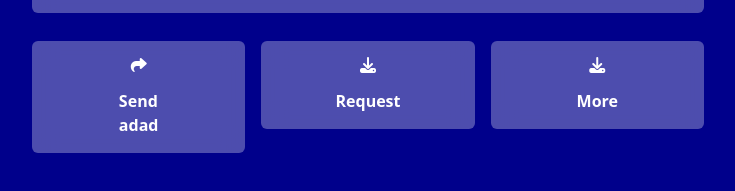
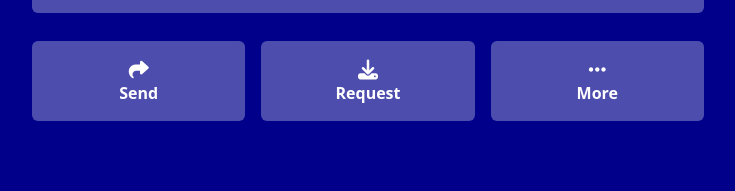
Before and after one commit to kilian-nagel/design-system, a website: page index.html in a window 1280 px wide. Shown: the part 251-442 px from the top of the page, without its empty margins (272-1007 px from the left). Drawn offline with Linux system fonts and the light colour scheme.

Commit message:
refactor : align properly containers and icons of actions section and make them strectch vertically

```diff
--- a/index.html
+++ b/index.html
@@ -36,24 +36,24 @@
                 </div>
             </div>
         </div>
-        <div class="actions max-w-2xl mx-auto flex gap-4 pt-7 justify-stretch">
-            <div class="send flex-1">
-                <div class="p-4 bg-white/30 backdrop-blur-md rounded-md flex items-center justify-center flex-col gap-4">
-                    <i class="fa-solid fa-share fa-md" style="color: #ffffff;"></i>
-                    <p>Send<br>adad<br></p>
+        <div class="actions max-w-2xl mx-auto flex gap-4 pt-7 justify-stretch align-stretch">
+            <div class="send flex flex-1 p-4 bg-white/30 backdrop-blur-md rounded-md flex items-center justify-center flex-col gap-1">
+                <div>
+                    <i class="fa-solid fa-share fa-lg" style="color: #ffffff;"></i>
                 </div>
+                <p>Send</p>
             </div>
-            <div class="request flex-1">
-                <div class="p-4 bg-white/30 backdrop-blur-md rounded-md flex items-center justify-center flex-col gap-4">
-                    <i class="fa-solid fa-download" style="color: #ffffff;"></i>
-                    <p>Request</p>
+            <div class="request flex flex-1 p-4 bg-white/30 backdrop-blur-md rounded-md flex items-center justify-center flex-col gap-1">
+                <div>
+                    <i class="fa-solid fa-download fa-lg" style="color: #ffffff;"></i>
                 </div>
+                <p>Request</p>
             </div>
-            <div class="more flex-1">
-                <div class="p-4 bg-white/30 backdrop-blur-md rounded-md flex items-center justify-center flex-col gap-4">
-                    <i class="fa-solid fa-download" style="color: #ffffff;"></i>
-                    <p>More</p>
+            <div class="more flex flex-1 p-4 bg-white/30 backdrop-blur-md rounded-md flex items-center justify-center flex-col gap-1">
+                <div>
+                    <i class="fa-solid fa-ellipsis fa-lg" style="color: #ffffff;"></i>
                 </div>
+                <p>More</p>
             </div>
         </div>
     </main>
```
